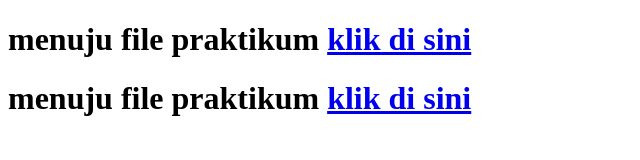
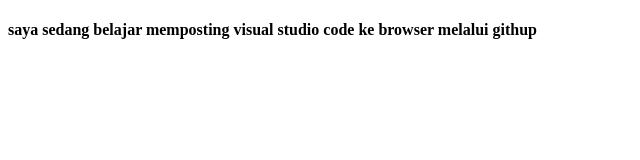
Before and after one commit to selladartin/desainweb_sella, a plain HTML site: page hyperlink.html in a window 1280 px wide. Shown: the whole page, without its empty margins (0-640 px from the left). Drawn offline with Linux system fonts and the light colour scheme.

Commit message:
Update hyperlink.html

```diff
--- a/hyperlink.html
+++ b/hyperlink.html
@@ -3,11 +3,9 @@
 <head>
     <meta charset="UTF-8">
     <meta name="viewport" content="width=device-width, initial-scale=1.0">
-    <title>hyperlink</title>
+    <title>Document</title>
 </head>
 <body>
-    <h1>menuju file praktikum <a href="praktikum1.html">klik di sini</a></h1>
-    <h1>menuju file praktikum <a href="praktikum2.html">klik di sini</a></h1>
-
+    <h4>saya sedang belajar memposting visual studio code ke browser melalui githup</h4>
 </body>
 </html>
```
